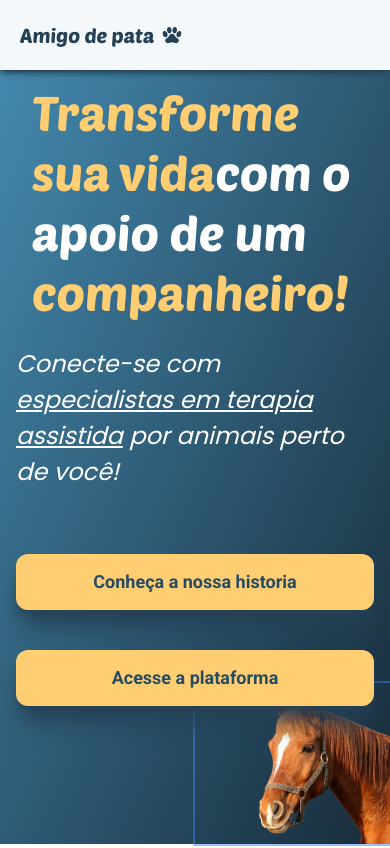
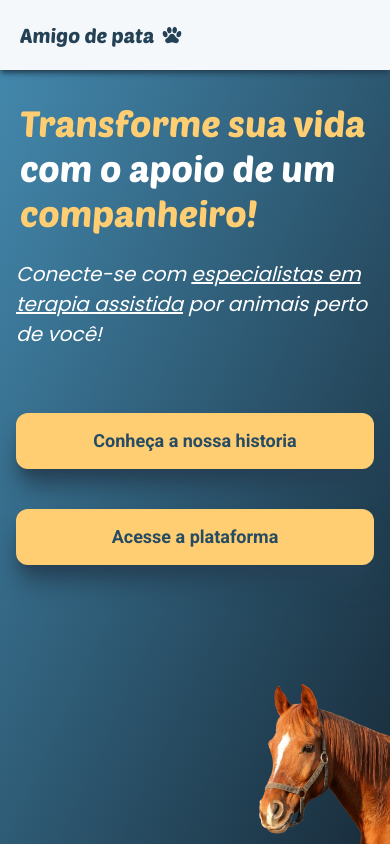
Before and after one commit to ArthurThz/amigodepata, a Next.js app: page / in a window 390 px wide. Shown: the top 848 px of the page. Built offline with nearby package versions, Linux system fonts and the light colour scheme.

Commit message:
feat: fixing hero section for mobile view

```diff
--- a/app/Components/AboutUs/ourTeam.tsx
+++ b/app/Components/AboutUs/ourTeam.tsx
@@ -4,6 +4,7 @@ import FinoProfilePicture from "../../public/fino-profile-picture.jpeg";
 import LuigiProfilePicutre from "../../public/luigi-profile-picture.jpeg";
 import GuilhermeProfilePicutre from "../../public/guilherme-profile-picture.jpeg";
 import RafaProfilePicutre from "../../public/rafa-profile-picture.jpg";
+import DanielleProfilePic from "../../public/danielle-profile-pic.jpg";
 import ProfilePicture from "./profilePicture";
 
 const OurTeam = () => {
@@ -32,10 +33,7 @@ const OurTeam = () => {
           image={GuilhermeProfilePicutre}
           nome="Guilherme Gomes"
         />
-        <ProfilePicture
-          image={GuilhermeProfilePicutre}
-          nome="Danielle Márcia"
-        />
+        <ProfilePicture image={DanielleProfilePic} nome="Danielle Márcia" />
       </div>
     </div>
   );
--- a/app/Components/HeroSection/copy.tsx
+++ b/app/Components/HeroSection/copy.tsx
@@ -1,11 +1,11 @@
 const Copy = () => {
   return (
-    <div className="w-full h-auto px-4 flex -mt-14 items-center flex-col gap-6 lg:max-w-[50%] lg:h-full lg:w-auto lg:px-0 lg:py-24 lg:gap-16 lg:mt-0">
-      <h1 className="font-poetsenOne px-4 text-5xl text-white leading-tight lg:px-0 lg:text-6xl">
-        <span className="text-laranja-200">Transforme sua vida</span>com o apoio
-        de um <span className="text-laranja-200">companheiro!</span>
+    <div className="w-full h-auto px-4 flex items-center flex-col gap-6 lg:max-w-[50%] lg:h-full lg:w-auto lg:px-0 lg:py-24 lg:gap-16 lg:mt-0">
+      <h1 className="font-poetsenOne px-1 text-4xl sm:text-4xl text-white leading-tight lg:px-0 lg:text-6xl">
+        <span className="text-laranja-200">Transforme sua vida </span>com o
+        apoio de um <span className="text-laranja-200">companheiro!</span>
       </h1>
-      <p className="font-poppins italic text-2xl lg:text-4xl text-white leading-normal lg:leading-relaxed">
+      <p className="font-poppins italic text-xl lg:text-4xl text-white leading-normal lg:leading-relaxed">
         Conecte-se com{" "}
         <span className="underline">especialistas em terapia assistida</span>{" "}
         por animais perto de você!
--- a/app/Components/HeroSection/imageContainer.tsx
+++ b/app/Components/HeroSection/imageContainer.tsx
@@ -4,7 +4,7 @@ import Cavalo from "../../public/horseHeroSection.png";
 
 const ImageContainer = () => {
   return (
-    <div className="w-[50%] h-auto flex items-end justify-end absolute right-0 bottom-0 ring-2">
+    <div className="w-[50%] h-auto flex items-end justify-end absolute right-0 bottom-0">
       <Image
         className="w-[70%]"
         src={Cavalo}
--- a/app/Components/HeroSection/index.tsx
+++ b/app/Components/HeroSection/index.tsx
@@ -3,7 +3,7 @@ import ImageContainer from "./imageContainer";
 
 const HeroSection = () => {
   return (
-    <div className="w-full h-screen flex flex-col items-center justify-center bg-gradient-to-br from-azul-500 to-azul-950 lg:flex-row lg:pt-[110px] lg:px-[160px] lg:justify-start">
+    <div className="w-full h-screen flex flex-col items-center pt-[100px] bg-gradient-to-br from-azul-500 to-azul-950 lg:flex-row lg:pt-[110px] lg:px-[160px] lg:justify-start">
       <Copy />
       <ImageContainer />
     </div>
```
Also changed, not shown: app/public/danielle-profile-pic.jpg (added).
